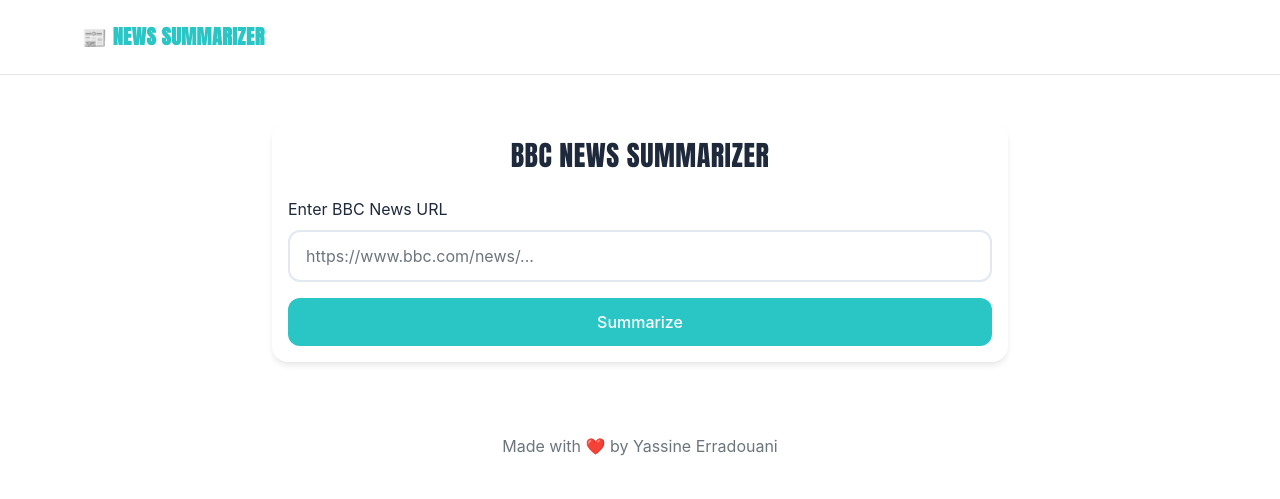
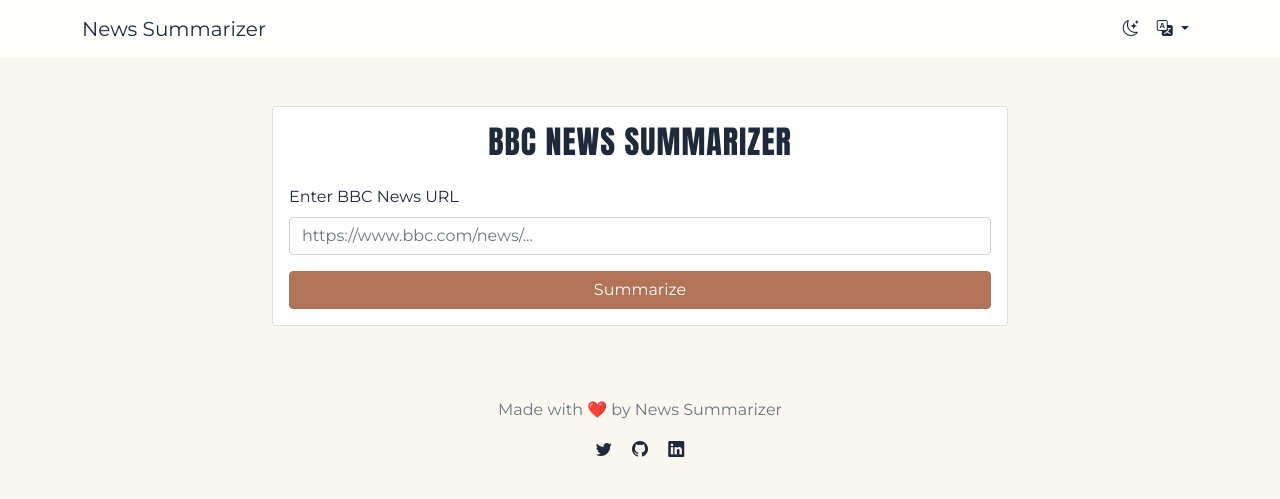
Before and after one commit to yassnemo/PulsePoint, a Flask app: page / in a window 1280 px wide. Shown: the top 499 px of the page. Run offline with Flask 2, Linux system fonts and the light colour scheme; some libraries are stand-ins or nearby versions.

Commit message:
update and translation-toggletheme-layout-style

```diff
--- a/requirements.txt
+++ b/requirements.txt
@@ -4,3 +4,4 @@
 nltk==3.6.3
 Werkzeug==2.0.1
 lxml==4.9.1
+deep-translator==1.11.4
--- a/src/app.py
+++ b/src/app.py
@@ -1,6 +1,7 @@
-from flask import Flask, render_template, request, flash, redirect, url_for
+from flask import Flask, render_template, request, flash, redirect, url_for, jsonify
 from services.news_scraper import scrape_news
 from services.summarizer import summarize_news
+from services.translator import TranslationService
 import logging
 
 # Set up logging
@@ -9,6 +10,7 @@
 
 app = Flask(__name__)
 app.secret_key = 'your-secret-key'
+translation_service = TranslationService()
 
 @app.route('/')
 def index():
@@ -42,5 +44,40 @@
         flash('An error occurred while processing the article.')
         return redirect(url_for('index'))
 
+translation_service = TranslationService()
+
+@app.route('/translate', methods=['POST'])
+def translate():
+    try:
+        data = request.get_json()
+        if not data or 'text' not in data or 'language' not in data:
+            return jsonify({'error': 'Missing required fields'}), 400
+
+        text = data['text']
+        target_lang = data['language'].lower()
+
+        translated_text = translation_service.translate_text(text, target_lang)
+        if not translated_text:
+            return jsonify({'error': 'Translation failed'}), 500
+
+        return jsonify({
+            'success': True,
+            'translated': translated_text
+        })
+
+    except Exception as e:
+        logger.error(f"Translation route error: {str(e)}")
+        return jsonify({'error': str(e)}), 500
+
+@app.route('/theme', methods=['POST'])
+def update_theme():
+    try:
+        data = request.json
+        theme = data.get('theme')
+        session['theme'] = theme
+        return jsonify({'success': True})
+    except Exception as e:
+        return jsonify({'error': str(e)}), 400
+
 if __name__ == '__main__':
     app.run(debug=True)
--- a/src/static/css/styles.css
+++ b/src/static/css/styles.css
@@ -1,137 +1,175 @@
-/* Base Typography */
 :root {
+    /* Typography */
     --font-primary: 'Montserrat', sans-serif;
     --font-title: 'Anton', sans-serif;
-    --primary: #2AC5C5;
-    --secondary: #1c6d6d;
+
+    /* Colors - Light Theme */
+    --primary: #2563eb;
+    --secondary: #3b82f6;
+    --background: #FAF7F0;
+    --card-bg: #ffffff;
     --text: #1e293b;
+    --text-muted: #64748b;
+    --navbar-bg: rgba(255, 255, 255, 0.8);
+    --icon-color: #1e293b;
+    --btn-bg: #B17457;
+    --btn-hover: #ad8e80;
+    --btn-text: #ffffff;
+
+    /* Animation */
+    --transition-speed: 0.3s;
 }
 
-body {
-    font-family: var(--font-primary);
-    -webkit-font-smoothing: antialiased;
-    -moz-osx-font-smoothing: grayscale;
+[data-theme="dark"] {
+    --primary: #3b82f6;
+    --secondary: #60a5fa;
+    --background: #1e293b;
+    --card-bg: #334155;
+    --text: #f1f5f9;
+    --text-muted: #94a3b8;
+    --navbar-bg: rgba(30, 41, 59, 0.8);
+    --icon-color: #f1f5f9;
+    --btn-bg: #3b82f6;
+    --btn-hover: #60a5fa;
+    --btn-text: #ffffff;
 }
 
-h1, h2, h3, .navbar-brand {
-    font-family: var(--font-title);
-    text-transform: uppercase;
-    letter-spacing: 0.5px;
+.navbar {
+    background-color: var(--navbar-bg);
+    backdrop-filter: blur(10px);
+    transition: all var(--transition-speed);
+}
+
+.navbar-brand,
+.nav-link,
+.navbar .bi {
+    color: var(--text) !important;
+    transition: color var(--transition-speed);
+}
+
+.btn-primary {
+    background-color: var(--btn-bg);
+    border-color: var(--btn-bg);
+    color: var(--btn-text);
+    transition: all var(--transition-speed);
+}
+
+.btn-primary:hover,
+.btn-primary:focus {
+    background-color: var(--btn-hover);
+    border-color: var(--btn-hover);
+    color: var(--btn-text);
+    transform: translateY(-1px);
+}
+
+#themeToggle {
+    color: var(--icon-color);
+    transition: color var(--transition-speed);
+}
+
+.bi {
+    color: var(--icon-color);
+    transition: color var(--transition-speed);
+}
+
+
+
+/* Global styles */
+body {
+    background-color: var(--background);
+    color: var(--text);
+    font-family: var(--font-primary);
+    transition: background-color var(--transition-speed),
+                color var(--transition-speed);
+}
+
+
+
+.card {
+    background-color: var(--card-bg);
+    color: var(--text);
+    transition: all var(--transition-speed);
 }
 
 .card-title {
     font-family: var(--font-title);
     text-transform: uppercase;
-    font-size: 1.75rem;
+    font-size: 2rem;
+    letter-spacing: 1px;
     margin-bottom: 1.5rem;
+    color: var(--text);
+    transition: color var(--transition-speed);
 }
 
-.summary-content {
-    font-family: var(--font-primary);
-    font-weight: 400;
-    line-height: 1.8;
+/* Theme toggle */
+#themeToggle {
+    color: var(--text);
+    transition: color var(--transition-speed);
 }
 
-
-  body {
-    background-color: var(--background);
-    color: var(--text);
-    font-family: 'Inter', system-ui, -apple-system, sans-serif;
-    line-height: 1.6;
+/* Progress Bar */
+.progress-bar {
+    height: 3px;
+    background: var(--primary);
+    width: 0;
+    position: fixed;
+    top: 0;
+    left: 0;
+    z-index: 1000;
+    transition: width 0.3s ease;
 }
 
-  .navbar {
-    backdrop-filter: blur(10px);
-    background: rgba(255, 255, 255, 0.8);
-    border-bottom: 1px solid rgba(0, 0, 0, 0.1);
-    padding: 1rem 0;
-  }
-
-  .navbar-brand {
-    font-weight: 600;
-    color: var(--primary) !important;
+/* Animations */
+@keyframes fadeIn {
+    from { opacity: 0; transform: translateY(20px); }
+    to { opacity: 1; transform: translateY(0); }
 }
 
 .card {
-    background: var(--card-bg);
-    border: none;
-    border-radius: 1rem;
-    box-shadow: 0 4px 6px -1px rgba(0, 0, 0, 0.1);
-    transition: transform 0.2s, box-shadow 0.2s;
+    animation: fadeIn 0.5s ease-out;
 }
 
-  .card:hover {
-    transform: translateY(-2px);
-    box-shadow: 0 10px 15px -3px rgba(0, 0, 0, 0.1);
+/* Loading Spinner */
+.loading-spinner {
+    width: 50px;
+    height: 50px;
+    border: 3px solid rgba(0, 0, 0, 0.1);
+    border-radius: 50%;
+    border-top-color: var(--primary);
+    animation: spin 1s ease-in-out infinite;
 }
 
-  .form-control {
-    border-radius: 0.75rem;
-    border: 2px solid #e2e8f0;
-    padding: 0.75rem 1rem;
-    transition: border-color 0.2s;
+@keyframes spin {
+    to { transform: rotate(360deg); }
 }
 
-  .form-control:focus {
-    border-color: var(--primary);
-    box-shadow: none;
+/* Share buttons */
+.share-buttons {
+    display: flex;
+    gap: 0.5rem;
+    margin-top: 1rem;
 }
 
-  .btn {
-    border-radius: 0.75rem;
-    padding: 0.75rem 1.5rem;
-    font-weight: 500;
+.share-buttons button {
+    padding: 0.5rem 1rem;
+    border-radius: 2rem;
     transition: transform 0.2s;
 }
 
-  .btn-primary {
-    background: var(--primary);
-    border: none;
+.share-buttons button:hover {
+    transform: translateY(-2px);
 }
 
-  .btn-primary:hover {
-    background: var(--secondary);
-    transform: translateY(-1px);
+/* Reading time */
+.reading-time {
+    font-size: 0.9rem;
+    color: var(--text-muted);
+    margin-bottom: 1rem;
 }
 
-  .summary-content {
-    font-size: 1.1rem;
-    line-height: 1.8;
-    color: var(--text);
+/* Word count */
+.word-count {
+    font-size: 0.9rem;
+    color: var(--text-muted);
+    margin-top: 1rem;
 }
-
-  /* Loading animation */
-  .loading {
-    opacity: 0.7;
-    pointer-events: none;
-    position: relative;
-  }
-
-  .loading::after {
-    content: '';
-    position: absolute;
-    top: 50%;
-    left: 50%;
-    width: 2rem;
-    height: 2rem;
-    border: 3px solid #f3f3f3;
-    border-top: 3px solid var(--primary);
-    border-radius: 50%;
-    animation: spin 1s linear infinite;
-  }
-
-  @keyframes spin {
-    0% { transform: translate(-50%, -50%) rotate(0deg); }
-    100% { transform: translate(-50%, -50%) rotate(360deg); }
-  }
-
-  /* Responsive */
-  @media (max-width: 768px) {
-    .card {
-      margin: 1rem;
-    }
-
-    .summary-content {
-      font-size: 1rem;
-    }
-  }
--- a/src/static/js/main.js
+++ b/src/static/js/main.js
@@ -1 +1,100 @@
-// This file is intentionally left blank.
+document.addEventListener('DOMContentLoaded', function() {
+    // Theme Toggle Setup
+    const themeToggle = document.getElementById('themeToggle');
+    const themeIcon = themeToggle.querySelector('i');
+    const html = document.documentElement;
+
+    const prefersDark = window.matchMedia('(prefers-color-scheme: dark)').matches;
+    const savedTheme = localStorage.getItem('theme') || (prefersDark ? 'dark' : 'light');
+
+    html.setAttribute('data-theme', savedTheme);
+    updateThemeIcon(savedTheme);
+
+    themeToggle.addEventListener('click', () => {
+        const currentTheme = html.getAttribute('data-theme');
+        const newTheme = currentTheme === 'dark' ? 'light' : 'dark';
+
+        html.setAttribute('data-theme', newTheme);
+        localStorage.setItem('theme', newTheme);
+        updateThemeIcon(newTheme);
+    });
+
+    // Translation Setup
+    const languageDropdown = document.querySelector('.dropdown-menu');
+    if (languageDropdown) {
+        languageDropdown.addEventListener('click', (e) => {
+            if (e.target.classList.contains('dropdown-item')) {
+                const language = e.target.textContent;
+                translatePage(language);
+            }
+        });
+    }
+
+    // Progress Bar Setup
+    window.addEventListener('scroll', () => {
+        const winScroll = document.body.scrollTop || document.documentElement.scrollTop;
+        const height = document.documentElement.scrollHeight - document.documentElement.clientHeight;
+        const scrolled = (winScroll / height) * 100;
+        document.getElementById('progressBar').style.width = scrolled + '%';
+    });
+
+    // Copy Button Setup
+    const copyButton = document.getElementById('copyButton');
+    if (copyButton) {
+        copyButton.addEventListener('click', () => {
+            const summary = document.querySelector('.summary-content').innerText;
+            navigator.clipboard.writeText(summary);
+            copyButton.innerHTML = '<i class="bi bi-check"></i> Copied!';
+            setTimeout(() => {
+                copyButton.innerHTML = '<i class="bi bi-clipboard"></i> Copy';
+            }, 2000);
+        });
+    }
+
+    // Initialize Reading Time
+    calculateReadingTime();
+
+    // Helper Functions
+    function updateThemeIcon(theme) {
+        themeIcon.className = theme === 'dark'
+            ? 'bi bi-sun-fill'
+            : 'bi bi-moon-stars';
+    }
+
+    function calculateReadingTime() {
+        const content = document.querySelector('.summary-content');
+        if (content) {
+            const words = content.innerText.split(' ').length;
+            const readingTime = Math.ceil(words / 200);
+            document.querySelector('.reading-time').innerText =
+                `${readingTime} min read • ${words} words`;
+        }
+    }
+
+    async function translatePage(language) {
+        try {
+            const content = document.querySelector('.summary-content');
+            if (!content) return;
+
+            const response = await fetch('/translate', {
+                method: 'POST',
+                headers: {
+                    'Content-Type': 'application/json',
+                },
+                body: JSON.stringify({
+                    text: content.textContent,
+                    language: language
+                })
+            });
+
+            const data = await response.json();
+            if (data.success && data.translated) {
+                content.textContent = data.translated;
+            } else {
+                console.error('Translation failed:', data.error);
+            }
+        } catch (error) {
+            console.error('Translation error:', error);
+        }
+    }
+});
--- a/src/templates/base.html
+++ b/src/templates/base.html
@@ -1,17 +1,37 @@
 <!DOCTYPE html>
-<html lang="en">
+<html lang="en" data-theme="light">
 <head>
     <meta charset="UTF-8">
     <meta name="viewport" content="width=device-width, initial-scale=1.0">
     <title>{% block title %}News Summarizer{% endblock %}</title>
     <link href="https://cdn.jsdelivr.net/npm/bootstrap@5.1.3/dist/css/bootstrap.min.css" rel="stylesheet">
     <link href="https://fonts.googleapis.com/css2?family=Anton&family=Montserrat:wght@400;500;600&display=swap" rel="stylesheet">
+    <link rel="stylesheet" href="https://cdn.jsdelivr.net/npm/bootstrap-icons@1.7.2/font/bootstrap-icons.css">
     <link rel="stylesheet" href="{{ url_for('static', filename='css/styles.css') }}">
 </head>
 <body>
-    <nav class="navbar navbar-expand-lg">
+    <!-- Progress Bar -->
+    <div class="progress-bar" id="progressBar"></div>
+
+    <!-- Sticky Header -->
+    <nav class="navbar navbar-expand-lg sticky-top">
         <div class="container">
-            <a class="navbar-brand" href="/">📰 News Summarizer</a>
+            <a class="navbar-brand" href="/"> News Summarizer</a>
+            <div class="navbar-nav ms-auto">
+                <button class="btn btn-link nav-link" id="themeToggle">
+                    <i class="bi bi-moon-stars"></i>
+                </button>
+                <div class="nav-item dropdown">
+                    <button class="btn btn-link nav-link dropdown-toggle" data-bs-toggle="dropdown">
+                        <i class="bi bi-translate"></i>
+                    </button>
+                    <ul class="dropdown-menu">
+                        <li><a class="dropdown-item" href="#">English</a></li>
+                        <li><a class="dropdown-item" href="#">Spanish</a></li>
+                        <li><a class="dropdown-item" href="#">French</a></li>
+                    </ul>
+                </div>
+            </div>
         </div>
     </nav>
 
@@ -20,9 +40,15 @@
     </main>
 
     <footer class="container text-center py-4">
-        <p class="text-muted">Made with ❤️ by Yassine Erradouani</p>
+        <p class="text-muted">Made with ❤️ by News Summarizer</p>
+        <div class="social-links mt-3">
+            <a href="#" class="mx-2"><i class="bi bi-twitter"></i></a>
+            <a href="#" class="mx-2"><i class="bi bi-github"></i></a>
+            <a href="#" class="mx-2"><i class="bi bi-linkedin"></i></a>
+        </div>
     </footer>
 
     <script src="https://cdn.jsdelivr.net/npm/bootstrap@5.1.3/dist/js/bootstrap.bundle.min.js"></script>
+    <script src="{{ url_for('static', filename='js/main.js') }}"></script>
 </body>
 </html>
```
Also changed, not shown: src/services/translator.py (added, +16 -0 lines). Lines whose indentation alone changed are shown as unchanged.
